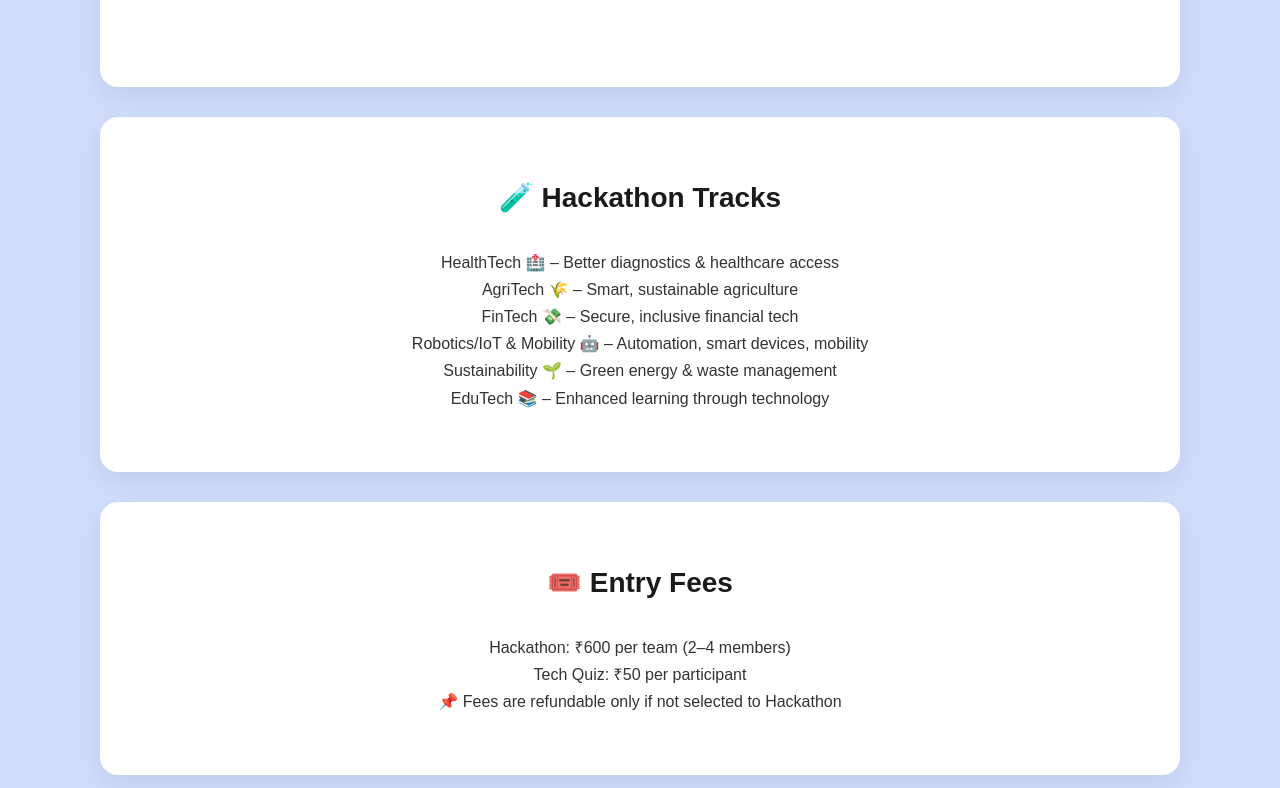
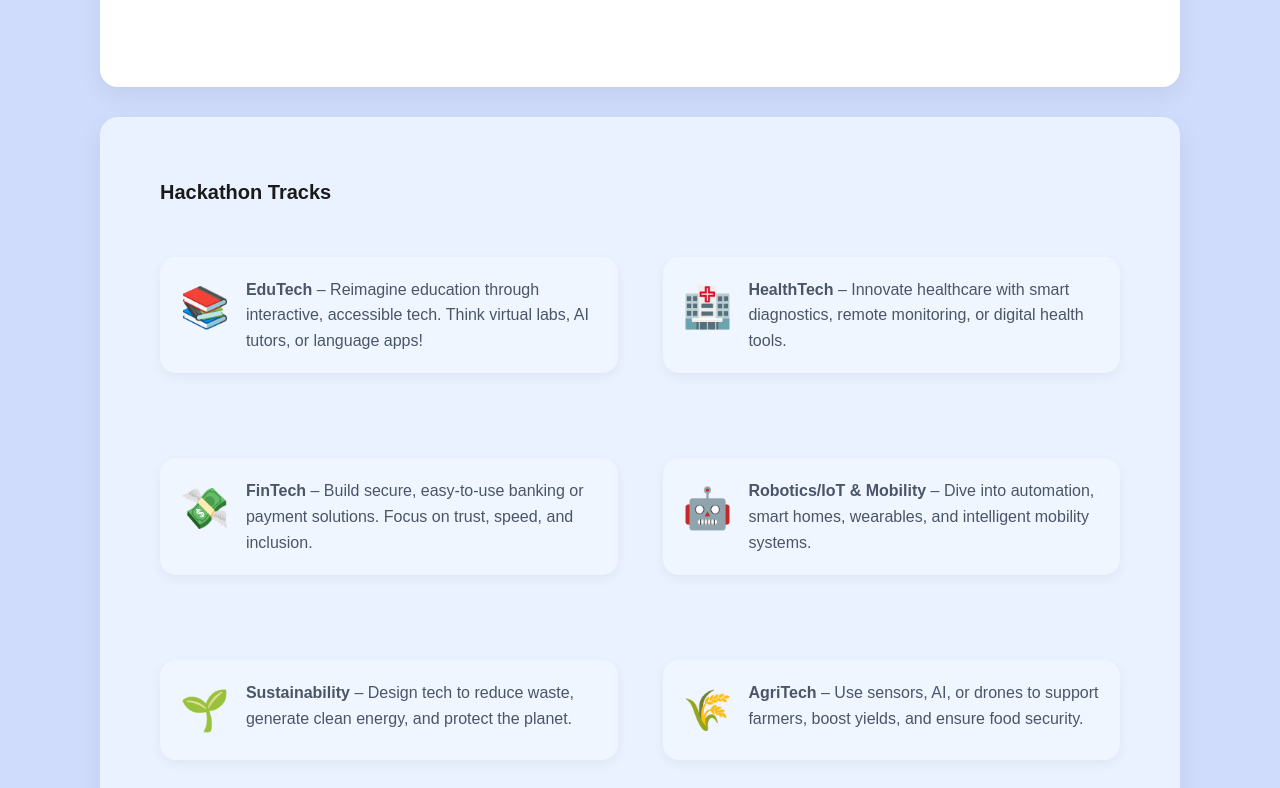
Before and after one commit to Sharath196266/code4change, a React (Vite) app: page /#/ in a window 1280 px wide. Shown: the part 3212-4000 px from the top of the page. Built offline with nearby package versions, Linux system fonts and the light colour scheme; a web font is replaced by a local one.

Commit message:
tracks ready

```diff
--- a/src/components/Navbar.jsx
+++ b/src/components/Navbar.jsx
@@ -17,14 +17,14 @@ export default function Navbar({ loggedIn = false }) {
       <div className="navbar-container">
         {/* Logo */}
         <div className="logo">
-          <a href="#/home">
+          <a href="/home">
             <img src={logo} alt="Logo" className="logo-img" />
           </a>
         </div>
 
         {/* Desktop Nav */}
         <nav className="nav-links">
-          <a href="#/home">HOME</a>
+          <a href="/home">HOME</a>
           <a href="#/home#sponsors">SPONSORS</a>
           <a href="#/home#about">ABOUT</a>
           <a href="#/home#prizepool">PRIZES</a>
--- a/src/main/home.jsx
+++ b/src/main/home.jsx
@@ -107,6 +107,20 @@ const Home = () => {
       boxShadow: '0 8px 24px rgba(0, 0, 0, 0.07)',
       transition: 'all 0.3s ease-in-out',
     },
+    grid: {
+      display: 'grid',
+      gridTemplateColumns: windowWidth < 768 ? '1fr' : '1fr 1fr',
+      gap: '1.5rem',
+      marginTop: '1rem',
+    },
+    sectionBoxTrack: {
+      backgroundColor: '#eaf2ff', // soothing light blue background
+      padding: windowWidth <= 480 ? '1rem' : '2rem',
+      borderRadius: 18,
+      width: '100%',
+      boxShadow: '0 8px 24px rgba(0, 0, 0, 0.07)',
+      transition: 'all 0.3s ease-in-out',
+    },
     sectionBoxss: {
       //backgroundColor: '#ffffff',
       padding: windowWidth <= 480 ? '1rem' : '2rem',
@@ -134,6 +148,37 @@ const Home = () => {
       flexWrap: 'wrap',
       gap: '1.2rem',
     },
+    card: {
+      backgroundColor: '#f0f6ff', // soft blue background like the image
+      borderRadius: '16px',
+      padding: '20px',
+      display: 'flex',
+      alignItems: 'flex-start',
+      gap: '16px',
+      maxWidth: '600px',
+      boxShadow: '0 4px 12px rgba(0, 0, 0, 0.05)',
+      margin: '20px auto',
+      transition: 'transform 0.2s',
+      cursor: 'pointer',
+      ':hover': {
+  transform: 'scale(1.02)',
+},
+    },
+    icon: {
+      fontSize: '40px',
+      flexShrink: 0,
+    },
+    title: {
+      fontSize: '20px',
+      fontWeight: '600',
+      color: '#1a1a1a',
+      marginBottom: '10px',
+    },
+    description: {
+      fontSize: '16px',
+      color: '#4a5568',
+      lineHeight: '1.6',
+    }
   };
 
   return (
@@ -184,17 +229,36 @@ const Home = () => {
           />
         </div>
 
-        <div style={styles.sectionBox} id="tracks">
-          <h3 style={styles.heading}>🧪 Hackathon Tracks</h3>
-          <p style={styles.text}>
-            HealthTech 🏥 – Better diagnostics & healthcare access<br />
-            AgriTech 🌾 – Smart, sustainable agriculture<br />
-            FinTech 💸 – Secure, inclusive financial tech<br />
-            Robotics/IoT & Mobility 🤖 – Automation, smart devices, mobility<br />
-            Sustainability 🌱 – Green energy & waste management<br />
-            EduTech 📚 – Enhanced learning through technology
-          </p>
+        <div style={styles.sectionBoxTrack} id="tracks">
+          <h3 style={styles.title}>Hackathon Tracks</h3>
+          <div style={styles.grid}>
+            <div style={styles.card}>
+              <div style={styles.icon}>📚</div>
+              <p style={styles.description}><strong>EduTech</strong> – Reimagine education through interactive, accessible tech. Think virtual labs, AI tutors, or language apps!</p>
+            </div>
+            <div style={styles.card}>
+              <div style={styles.icon}>🏥</div>
+              <p style={styles.description}><strong>HealthTech</strong> – Innovate healthcare with smart diagnostics, remote monitoring, or digital health tools.</p>
+            </div>
+            <div style={styles.card}>
+              <div style={styles.icon}>💸</div>
+              <p style={styles.description}><strong>FinTech</strong> – Build secure, easy-to-use banking or payment solutions. Focus on trust, speed, and inclusion.</p>
+            </div>
+            <div style={styles.card}>
+              <div style={styles.icon}>🤖</div>
+              <p style={styles.description}><strong>Robotics/IoT & Mobility</strong> – Dive into automation, smart homes, wearables, and intelligent mobility systems.</p>
+            </div>
+            <div style={styles.card}>
+              <div style={styles.icon}>🌱</div>
+              <p style={styles.description}><strong>Sustainability</strong> – Design tech to reduce waste, generate clean energy, and protect the planet.</p>
+            </div>
+            <div style={styles.card}>
+              <div style={styles.icon}>🌾</div>
+              <p style={styles.description}><strong>AgriTech</strong> – Use sensors, AI, or drones to support farmers, boost yields, and ensure food security.</p>
+            </div>
+          </div>
         </div>
+
 
         <div style={styles.sectionBox} id="fees">
           <h3 style={styles.heading}>🎟️ Entry Fees</h3>
```
